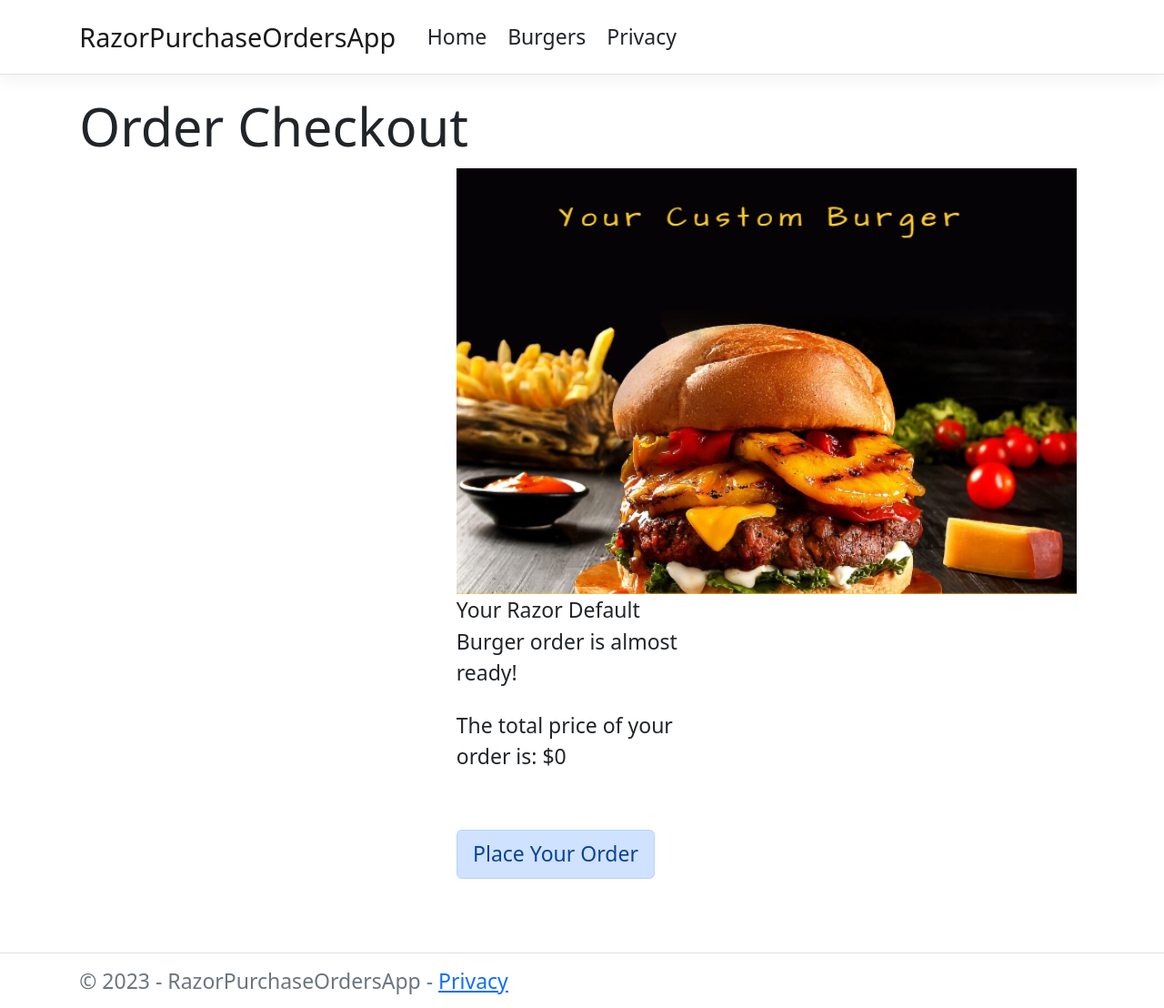
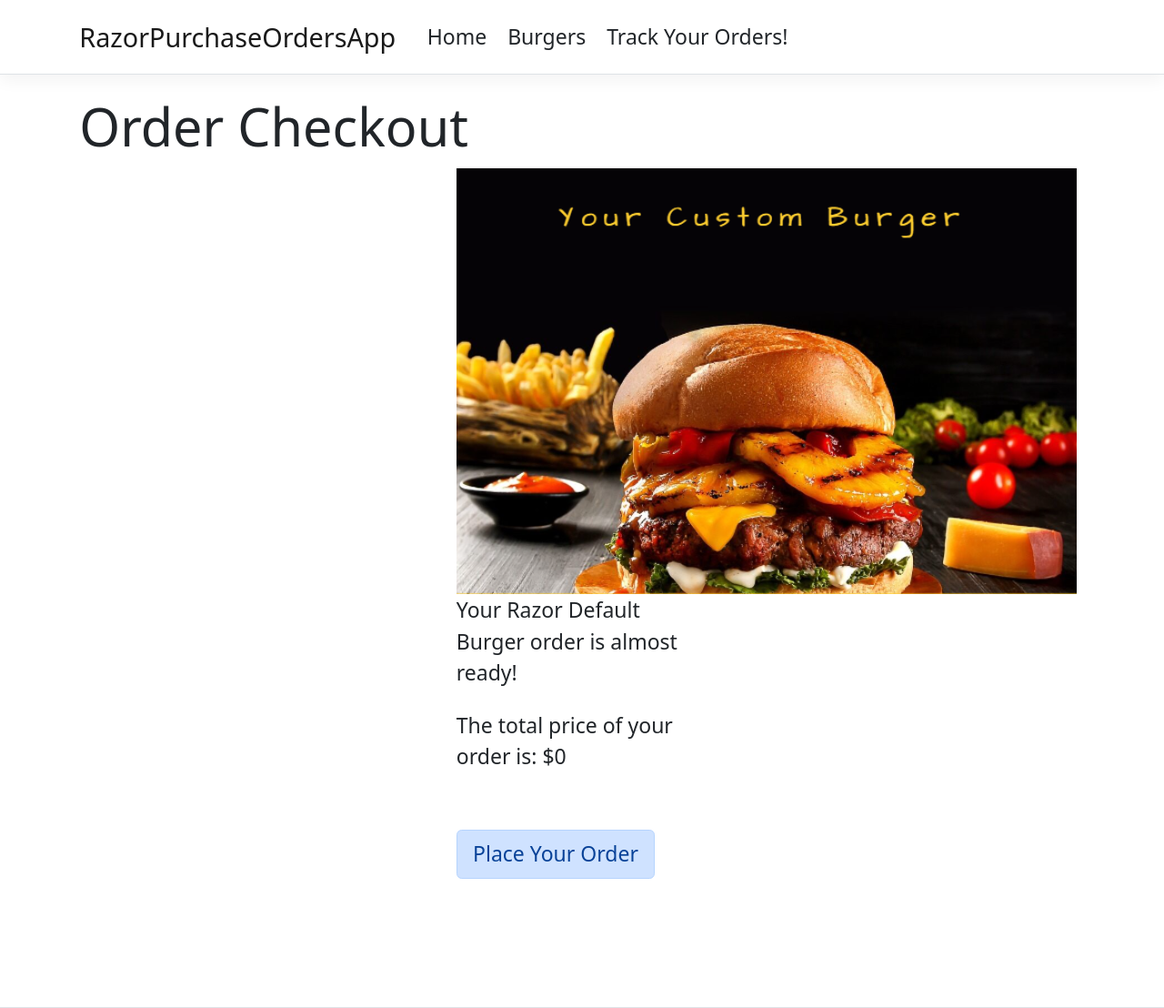
Before and after one commit to DanielHzp/MenuOrdersWebApp, an ASP.NET Core app: page /Checkout/Checkout in a window 1280 px wide. Shown: the whole page at 91% size. Run offline with ASP.NET Core 8, Linux system fonts and the light colour scheme; data comes from the database, SQL or seed files in the repository; style sheets or scripts are compiled from the project's sources.

Commit message:
New orders tracking page

```diff
--- a/RazorPurchaseOrdersApp/Pages/Checkout/Checkout.cshtml.cs
+++ b/RazorPurchaseOrdersApp/Pages/Checkout/Checkout.cshtml.cs
@@ -23,11 +23,11 @@ namespace RazorPurchaseOrdersApp.Pages.Checkout
 
 
 
-        //Create constructor
+        //Create constructor to inject via dependency injection
         public CheckoutModel(ContextDBApp context)
         {
             //Context is the value of the dependency injection
-            _currentContext = context;
+            _currentContext = context;  //Context represents our database
         }
 
         //Get data
@@ -41,15 +41,24 @@ namespace RazorPurchaseOrdersApp.Pages.Checkout
             {
                 ImageName = "Create";
             }
-
+            //Every services declared in program.cs will be provided by dependency injection
             //BurgerDBOrder contains the data model database attributes
             BurgerDBOrder burgerOrderObject=new BurgerDBOrder(); ;
 
+            //Assign values from current page model to database class attributes
             burgerOrderObject.BurgerDBName= burgerName;
 
             burgerOrderObject.FinalDBPrice = BurgerPrice;
 
-           // _currentContext.
+            // Entity framework automatically creates primary key
+            //Save burger order object in entity of instance of our database:
+
+            _currentContext.MenuOrders.Add(burgerOrderObject);
+            _currentContext.SaveChanges();
+
+
+
+
 
 
         }
--- /dev/null
+++ b/RazorPurchaseOrdersApp/Pages/Orders Tracking.cshtml
@@ -0,0 +1,4 @@
+@page
+@model RazorPurchaseOrdersApp.Pages.Orders_TrackingModel
+@{
+}
--- a/RazorPurchaseOrdersApp/Pages/Shared/_Layout.cshtml
+++ b/RazorPurchaseOrdersApp/Pages/Shared/_Layout.cshtml
@@ -3,7 +3,7 @@
 <head>
     <meta charset="utf-8" />
     <meta name="viewport" content="width=device-width, initial-scale=1.0" />
-    <title>@ViewData["Title"] - RazorPurchaseOrdersApp</title>
+    <title>@ViewData["Title"] - Menu Orders App</title>
     <link rel="stylesheet" href="~/lib/bootstrap/dist/css/bootstrap.min.css" />
     <link rel="stylesheet" href="~/css/site.css" asp-append-version="true" />
     <link rel="stylesheet" href="~/RazorPurchaseOrdersApp.styles.css" asp-append-version="true" />
@@ -27,7 +27,7 @@
                             <a class="nav-link text-dark" asp-area="" asp-page="/Burger">Burgers</a>
                         </li>
                         <li class="nav-item">
-                            <a class="nav-link text-dark" asp-area="" asp-page="/Privacy">Privacy</a>
+                            <a class="nav-link text-dark" asp-area="" asp-page="/Orders_Tracking">Track Your Orders!</a>
                         </li>
                     </ul>
                 </div>
@@ -42,7 +42,6 @@
 
     <footer class="border-top footer text-muted">
         <div class="container">
-            &copy; 2023 - RazorPurchaseOrdersApp - <a asp-area="" asp-page="/Privacy">Privacy</a>
         </div>
     </footer>
 
--- a/RazorPurchaseOrdersApp/Program.cs
+++ b/RazorPurchaseOrdersApp/Program.cs
@@ -6,6 +6,7 @@ var builder = WebApplication.CreateBuilder(args);
 // Add services to the container.
 
 //Added to set SQL connection context connecting to defaultconnection in appsettings.JSON
+//We can use the dependency injection to use AddDbContext in view model of razor pages
 builder.Services.AddDbContext<ContextDBApp>(options =>
 {
     //builder.config takes us to appsettings SQL connection string created
```
Also changed, not shown: RazorPurchaseOrdersApp/Pages/Orders Tracking.cshtml.cs (added, +16 -0 lines), RazorPurchaseOrdersApp/RazorPurchaseOrdersApp.csproj, 8 other files.
